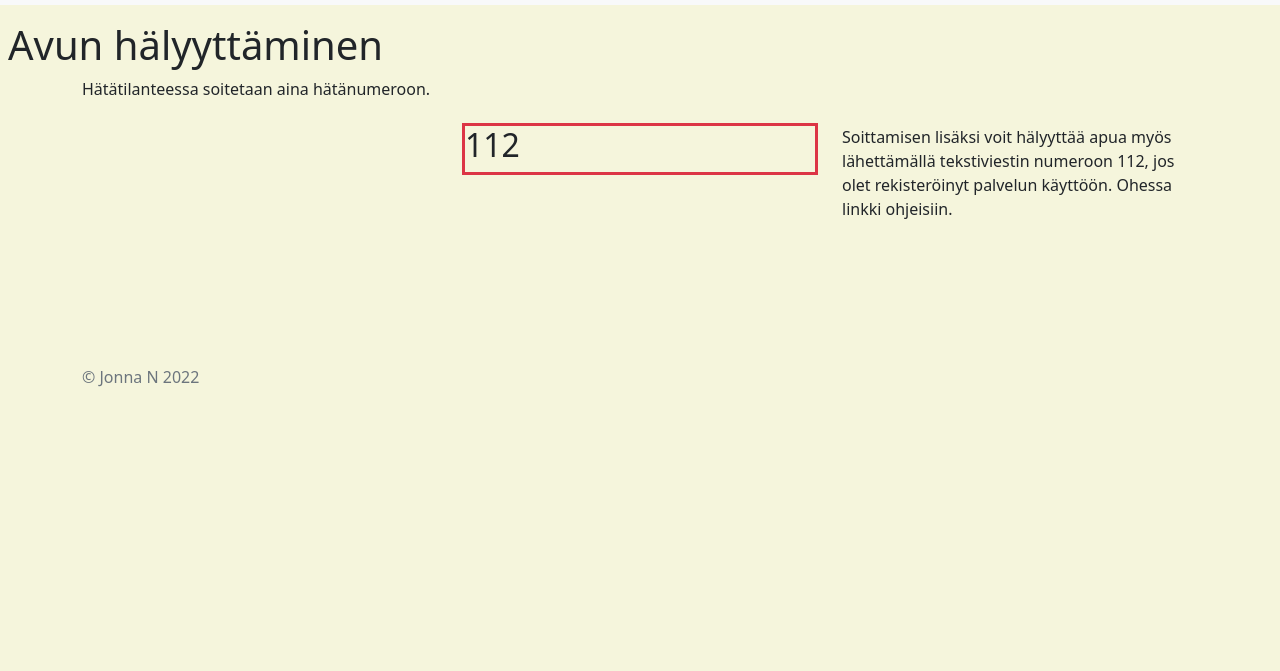
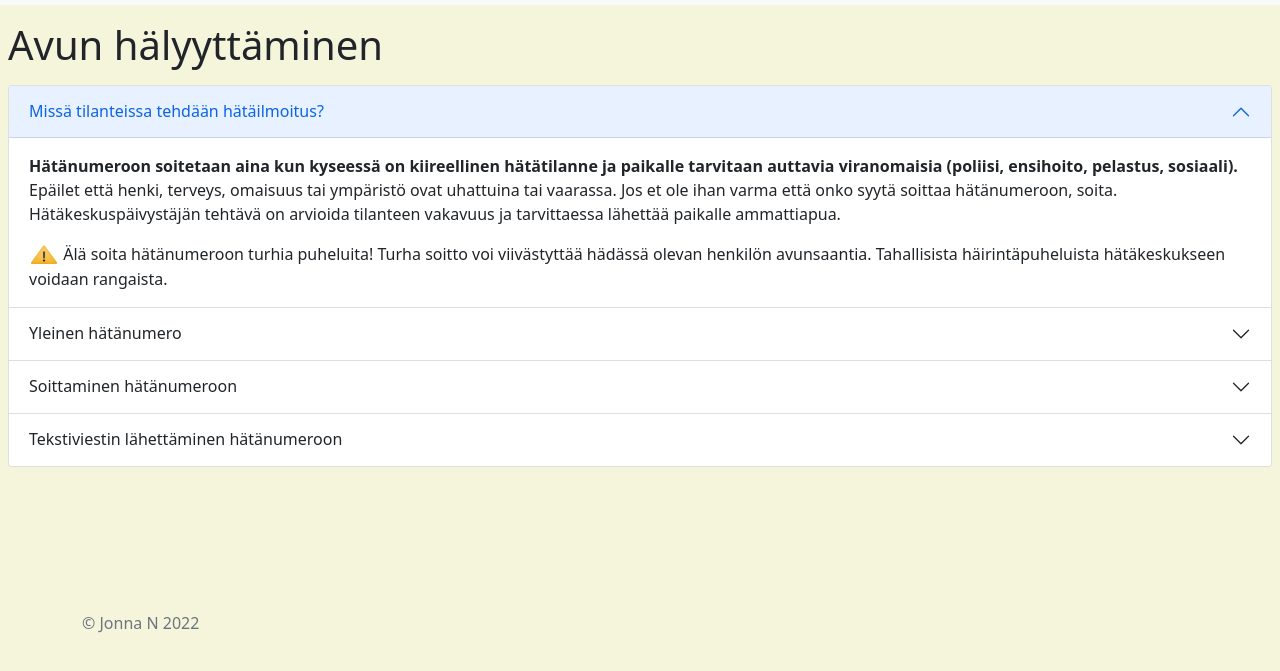
Before and after one commit to jonnanne/Bootstrap-assignment, a plain HTML site: page secondPage.html in a window 1280 px wide. Shown: the part 51-722 px from the top of the page. Drawn offline with nearby package versions, Linux system fonts and the light colour scheme.

Commit message:
updated avun hälyyttäminen, added js file

```diff
--- a/secondPage.html
+++ b/secondPage.html
@@ -14,6 +14,7 @@
 </head>
 <body>
 
+    <!-- Add navbar -->
     <nav class="navbar navbar-expand-lg navbar-light bg-light">
         <div class="container-fluid">
           <a class="navbar-brand" href="#">
@@ -43,22 +44,62 @@
       </nav>
     <h1 class="ms-md-2 mt-3">Avun hälyyttäminen</h1>
 
-    <!-- Add container-->
+    <!-- Add accordion-->
 
-    <div class="container">
-      <div class="row">
-        <div class="col align-self-start">
-          Hätätilanteessa soitetaan aina hätänumeroon.
-        </div>
-        <div class="col align-self-center">
-          <div class="border border-danger border-3">  <h2>112</h2>
+    <div class="accordion mx-2 mt-3" id="accordionPanelsStayOpenExample">
+      <div class="accordion-item">
+        <h2 class="accordion-header" id="panelsStayOpen-headingOne">
+          <button class="accordion-button" type="button" data-bs-toggle="collapse" data-bs-target="#panelsStayOpen-collapseOne" aria-expanded="true" aria-controls="panelsStayOpen-collapseOne">
+            Missä tilanteissa tehdään hätäilmoitus?
+          </button>
+        </h2>
+        <div id="panelsStayOpen-collapseOne" class="accordion-collapse collapse show" aria-labelledby="panelsStayOpen-headingOne">
+          <div class="accordion-body">
+           <p><strong>Hätänumeroon soitetaan aina kun kyseessä on kiireellinen hätätilanne ja paikalle tarvitaan auttavia viranomaisia (poliisi, ensihoito, pelastus, sosiaali).</strong> Epäilet että henki, terveys, omaisuus tai ympäristö ovat uhattuina tai vaarassa. Jos et ole ihan varma että onko syytä soittaa hätänumeroon, soita. Hätäkeskuspäivystäjän tehtävä on arvioida tilanteen vakavuus ja tarvittaessa lähettää paikalle ammattiapua.
+           </p>
+            <img src="images/icons8-warning-48.png" alt="" width="30" height="24" class="d-inline-block align-text-top"> Älä soita hätänumeroon turhia puheluita! Turha soitto voi viivästyttää hädässä olevan henkilön avunsaantia. Tahallisista häirintäpuheluista hätäkeskukseen voidaan rangaista.
           </div>
         </div>
-        <div class="col mt-5 align-self-end">
-          Soittamisen lisäksi voit hälyyttää apua myös lähettämällä tekstiviestin numeroon 112, jos olet rekisteröinyt palvelun käyttöön. Ohessa linkki ohjeisiin.
+      </div>
+      <div class="accordion-item">
+        <h2 class="accordion-header" id="panelsStayOpen-headingTwo">
+          <button class="accordion-button collapsed" type="button" data-bs-toggle="collapse" data-bs-target="#panelsStayOpen-collapseTwo" aria-expanded="false" aria-controls="panelsStayOpen-collapseTwo">
+            Yleinen hätänumero
+          </button>
+        </h2>
+        <div id="panelsStayOpen-collapseTwo" class="accordion-collapse collapse" aria-labelledby="panelsStayOpen-headingTwo">
+          <div class="accordion-body">
+            <strong>This is the second item's accordion body.</strong> It is hidden by default, until the collapse plugin adds the appropriate classes that we use to style each element. These classes control the overall appearance, as well as the showing and hiding via CSS transitions. You can modify any of this with custom CSS or overriding our default variables. It's also worth noting that just about any HTML can go within the <code>.accordion-body</code>, though the transition does limit overflow.
+          </div>
+        </div>
+      </div>
+      <div class="accordion-item">
+        <h2 class="accordion-header" id="panelsStayOpen-headingThree">
+          <button class="accordion-button collapsed" type="button" data-bs-toggle="collapse" data-bs-target="#panelsStayOpen-collapseThree" aria-expanded="false" aria-controls="panelsStayOpen-collapseThree">
+            Soittaminen hätänumeroon
+          </button>
+        </h2>
+        <div id="panelsStayOpen-collapseThree" class="accordion-collapse collapse" aria-labelledby="panelsStayOpen-headingThree">
+          <div class="accordion-body">
+            <strong>This is the third item's accordion body.</strong> It is hidden by default, until the collapse plugin adds the appropriate classes that we use to style each element. These classes control the overall appearance, as well as the showing and hiding via CSS transitions. You can modify any of this with custom CSS or overriding our default variables. It's also worth noting that just about any HTML can go within the <code>.accordion-body</code>, though the transition does limit overflow.
+          </div>
+        </div>
+      </div>
+      <div class="accordion-item">
+        <h2 class="accordion-header" id="panelsStayOpen-headingFour">
+          <button class="accordion-button collapsed" type="button" data-bs-toggle="collapse" data-bs-target="#panelsStayOpen-collapseFour" aria-expanded="false" aria-controls="panelsStayOpen-collapseFour">
+            Tekstiviestin lähettäminen hätänumeroon
+          </button>
+        </h2>
+        <div id="panelsStayOpen-collapseFour" class="accordion-collapse collapse" aria-labelledby="panelsStayOpen-headingFour">
+          <div class="accordion-body">
+            <strong>This is the second item's accordion body.</strong> It is hidden by default, until the collapse plugin adds the appropriate classes that we use to style each element. These classes control the overall appearance, as well as the showing and hiding via CSS transitions. You can modify any of this with custom CSS or overriding our default variables. It's also worth noting that just about any HTML can go within the <code>.accordion-body</code>, though the transition does limit overflow.
+          </div>
         </div>
       </div>
     </div>
+
+
 
 
     <!-- Add footer -->
```
Also changed, not shown: firstPage.html (+2 -3 lines), index.html (+2 -1 lines), images/icons8-warning-48.png (added).
